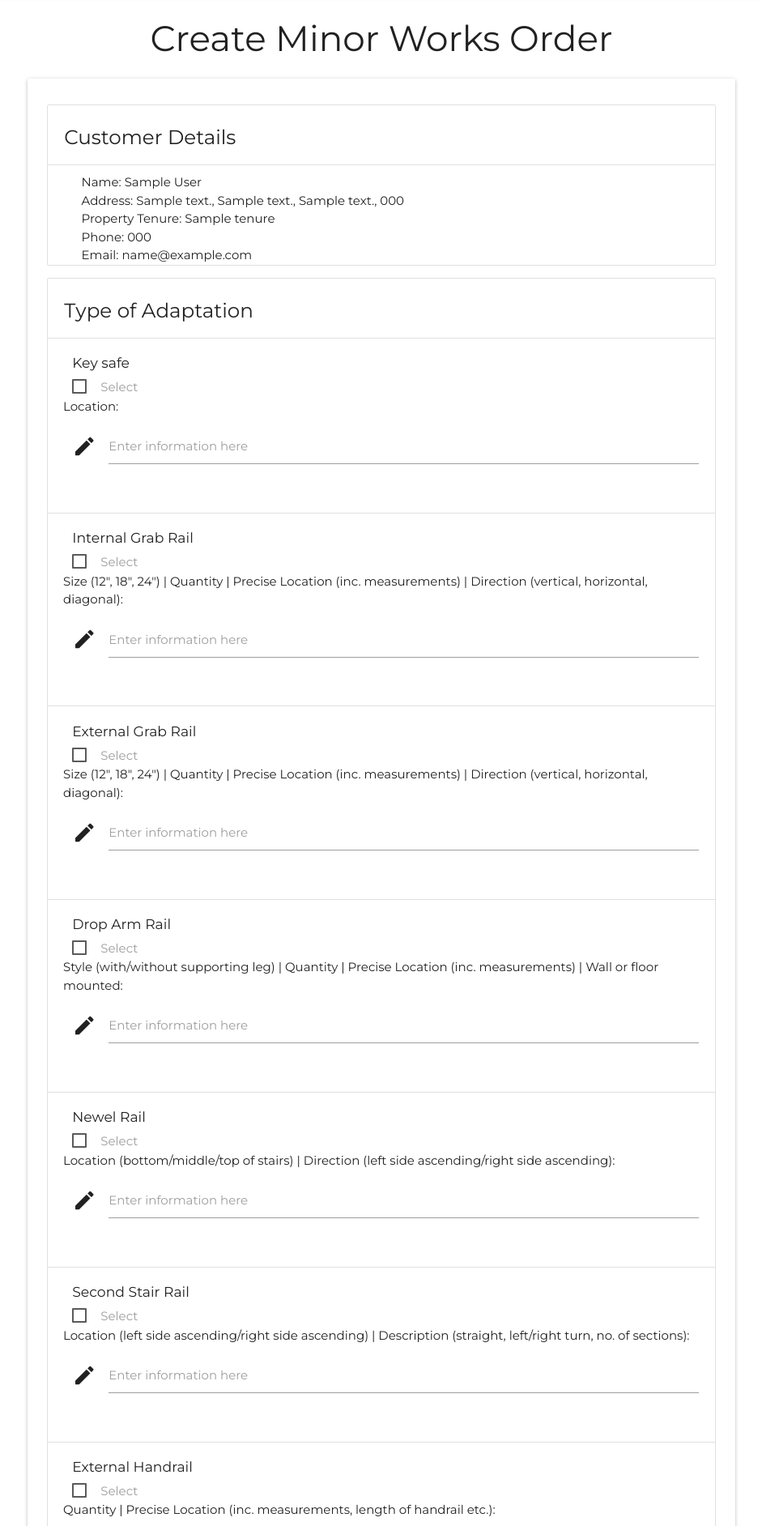
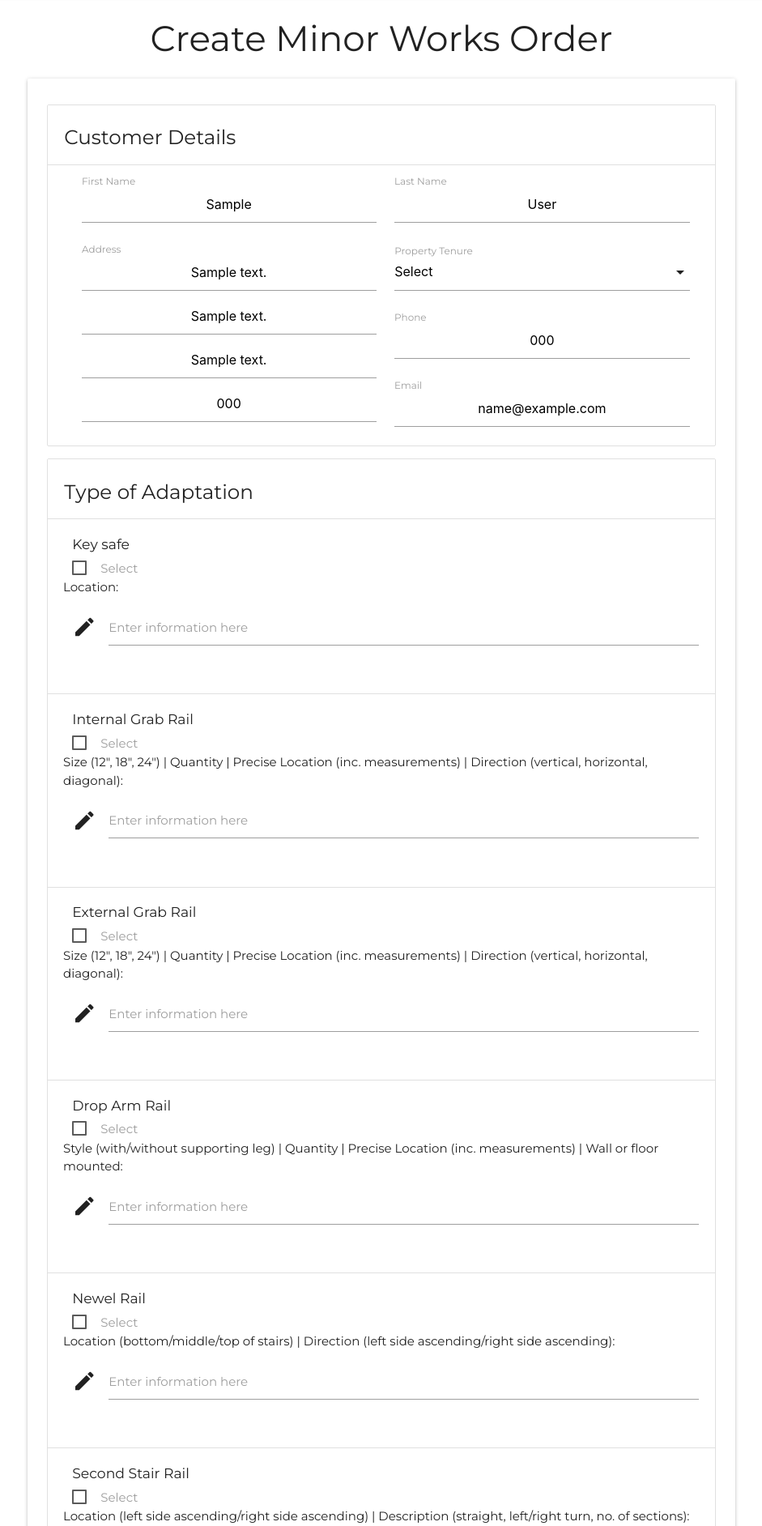
Before and after one commit to Danbob81/enabled, a Flask app: template templates/create_job.html in a window 1280 px wide. Shown: the part 69-1953 px from the top of the page at 81% size, without its empty margins (169-1110 px from the left). Run offline with Flask 2, Linux system fonts and the light colour scheme; the template is opened without the code that fills it: most values are stand-ins (such as "Sample title", 1, 10 or a date in 2020); some libraries are stand-ins or nearby versions.

Commit message:
add functionality to create job order record in db

```diff
--- a/templates/create_job.html
+++ b/templates/create_job.html
@@ -12,24 +12,61 @@
         <div class="card">
             <div class="card-content">
                 <form method="POST" action="{{ url_for('add_job', customer_id=customer._id) }}">
+                    <!-- Customer -->
                     <ul class="collection with-header">
                         <li class="collection-header"><h5>Customer Details</h5></li>
                         <li class="collection-item">
-                            <div class="col s12 left-align">Name:   {{ customer.first_name }} {{ customer.last_name }} <br>
-                                Address: {{ customer.address_street }}, {{ customer.address_city }}, {{ customer.address_county }},
-                                        {{ customer.postcode }} <br> Property Tenure: {{ customer.tenure }} <br>
-                                Phone: {{ customer.phone }} <br> Email: {{ customer.email }} <br>
+                            <!-- Name -->
+                            <div class="input-field col s12 l6">
+                                <input id="first_name" name="first_name" type="text" value="{{ customer.first_name }}" class="validate center-align" required>
+                                <label for="first_name">First Name</label>
+                            </div>
+                            <div class="input-field col s12 l6">
+                                <input id="last_name" name="last_name" type="text" value="{{ customer.last_name }}" class="validate center-align" required>
+                                <label for="last_name">Last Name</label>
+                            </div>
+                            <!-- Address -->
+                            <div class="input-field col s12 l6">
+                                <input placeholder="House no. and Street" id="address_street" name="address_street" type="text" value="{{ customer.address_street }}" class="validate center-align" required>
+                                <label for="address_street">Address</label>
+                                <input placeholder="Town/City" id="address_city" name="address_city" type="text" value="{{ customer.address_city }}" class="validate center-align" required>
+                                <label for="address_city"></label>
+                                <input placeholder="County" id="address_county" name="address_county" type="text" value="{{ customer.address_county }}" class="validate center-align" required>
+                                <label for="address_county"></label>
+                                <input placeholder="Postcode" id="postcode" name="postcode" type="text" value="{{ customer.postcode }}" class="validate center-align" required>
+                                <label for="postcode"></label>
+                            </div>
+                            <div class="input-field col s12 l6">
+                                <select id="tenure" name="tenure" class="validate" required>
+                                <!-- <option  value="" selected></option> -->
+                                <option value="" disabled selected>Select</option>
+                                <option value="Owner Occupied">Owner Occupied</option>
+                                <option value="Private Rent/Housing Association">Private Rent/Housing Association</option>
+                                <option value="Council">Council</option>
+                                </select>
+                                <label for="tenure">Property Tenure</label>
+                            </div>
+                            <!-- Phone -->
+                            <div class="input-field col s12 l6">
+                                <input id="phone" name="phone" type="text" value="{{ customer.phone }}" class="validate center-align" required>
+                                <label for="phone">Phone</label>
+                            </div>
+                            <!-- Email -->
+                            <div class="input-field col s12 l6">
+                                <input id="email" name="email" type="text" value="{{ customer.email }}" class="validate center-align" required>
+                                <label for="email">Email</label>
                             </div>
                         </li>
                     </ul>
+                    <!-- Adaptation -->
                     <ul class="collection with-header">
                         <li class="collection-header"><h5>Type of Adaptation</h5></li>
                         <li class="collection-item">
                             <div class="row">
                                 <div class="col s12">
                                     <h6>Key safe</h6>
-                                    <label>
-                                        <input type="checkbox" />
+                                    <label for="keysafe">
+                                        <input type="checkbox" id="keysafe" name="keysafe" />
                                         <span>Select</span>
                                     </label>
                                 </div>
@@ -37,8 +74,8 @@
                                 <p class="">Location:</p>
                                 <div class="input-field col s12">
                                     <i class="material-icons prefix">mode_edit</i>
-                                    <textarea id="icon_prefix2" class="materialize-textarea"></textarea>
-                                    <label for="icon_prefix2">Enter information here</label>
+                                    <textarea id="keysafe_text" name="keysafe_text" class="materialize-textarea"></textarea>
+                                    <label for="keysafe_text">Enter information here</label>
                                 </div>
                             </div>
                         </li>
@@ -46,17 +83,18 @@
                             <div class="row">
                                 <div class="col s12">
                                     <h6>Internal Grab Rail</h6>
-                                    <label>
-                                        <input type="checkbox" />
+                                    <label for="int_grab">
+                                        <input type="checkbox" id="int_grab" name="int_grab" />
                                         <span>Select</span>
                                     </label>
                                 </div>
                                 <br>
-                                <p class="">Size (12", 18", 24") | Quantity | Precise Location (inc. measurements) | Direction (vertical, horizontal, diagonal):</p>
+                                <p class="">Size (12", 18", 24") | Quantity | Precise Location (inc. measurements) |
+                                            Direction (vertical, horizontal, diagonal):</p>
                                 <div class="input-field col s12">
                                     <i class="material-icons prefix">mode_edit</i>
-                                    <textarea id="icon_prefix2" class="materialize-textarea"></textarea>
-                                    <label for="icon_prefix2">Enter information here</label>
+                                    <textarea id="int_grab_text" name="int_grab_text" class="materialize-textarea"></textarea>
+                                    <label for="int_grab_text">Enter information here</label>
                                 </div>
                             </div>
                         </li>
@@ -64,17 +102,18 @@
                             <div class="row">
                                 <div class="col s12">
                                     <h6>External Grab Rail</h6>
-                                    <label>
-                                        <input type="checkbox" />
+                                    <label for="ext_grab">
+                                        <input type="checkbox" id="ext_grab" name="ext_grab" />
                                         <span>Select</span>
                                     </label>
                                 </div>
                                 <br>
-                                <p class="">Size (12", 18", 24") | Quantity | Precise Location (inc. measurements) | Direction (vertical, horizontal, diagonal):</p>
+                                <p class="">Size (12", 18", 24") | Quantity | Precise Location (inc. measurements) |
+                                             Direction (vertical, horizontal, diagonal):</p>
                                 <div class="input-field col s12">
                                     <i class="material-icons prefix">mode_edit</i>
-                                    <textarea id="icon_prefix2" class="materialize-textarea"></textarea>
-                                    <label for="icon_prefix2">Enter information here</label>
+                                    <textarea id="ext_grab_text" name="ext_grab_text" class="materialize-textarea"></textarea>
+                                    <label for="ext_grab_text">Enter information here</label>
                                 </div>
                             </div>
                         </li>
@@ -82,17 +121,18 @@
                             <div class="row">
                                 <div class="col s12">
                                     <h6>Drop Arm Rail</h6>
-                                    <label>
-                                        <input type="checkbox" />
+                                    <label for="drop_rail">
+                                        <input type="checkbox" id="drop_rail" name="drop_rail" />
                                         <span>Select</span>
                                     </label>
                                 </div>
                                 <br>
-                                <p class="">Style (with/without supporting leg) | Quantity | Precise Location (inc. measurements) | Wall or floor mounted:</p>
+                                <p class="">Style (with/without supporting leg) | Quantity |
+                                            Precise Location (inc. measurements) | Wall or floor mounted:</p>
                                 <div class="input-field col s12">
                                     <i class="material-icons prefix">mode_edit</i>
-                                    <textarea id="icon_prefix2" class="materialize-textarea"></textarea>
-                                    <label for="icon_prefix2">Enter information here</label>
+                                    <textarea id="drop_rail_text" name="drop_rail_text" class="materialize-textarea"></textarea>
+                                    <label for="drop_rail_text">Enter information here</label>
                                 </div>
                             </div>
                         </li>
@@ -100,17 +140,18 @@
                             <div class="row">
                                 <div class="col s12">
                                     <h6>Newel Rail</h6>
-                                    <label>
-                                        <input type="checkbox" />
+                                    <label for="newel">
+                                        <input type="checkbox" id="newel" name="newel" />
                                         <span>Select</span>
                                     </label>
                                 </div>
                                 <br>
-                                <p class="">Location (bottom/middle/top of stairs) | Direction (left side ascending/right side ascending):</p>
+                                <p class="">Location (bottom/middle/top of stairs) |
+                                            Direction (left side ascending/right side ascending):</p>
                                 <div class="input-field col s12">
                                     <i class="material-icons prefix">mode_edit</i>
-                                    <textarea id="icon_prefix2" class="materialize-textarea"></textarea>
-                                    <label for="icon_prefix2">Enter information here</label>
+                                    <textarea id="newel_text" name="newel_text" class="materialize-textarea"></textarea>
+                                    <label for="newel_text">Enter information here</label>
                                 </div>
                             </div>
                         </li>
@@ -118,17 +159,18 @@
                             <div class="row">
                                 <div class="col s12">
                                     <h6>Second Stair Rail</h6>
-                                    <label>
-                                        <input type="checkbox" />
+                                    <label for="stair_rail">
+                                        <input type="checkbox" id="stair_rail" name="stair_rail" />
                                         <span>Select</span>
                                     </label>
                                 </div>
                                 <br>
-                                <p class="">Location (left side ascending/right side ascending) | Description (straight, left/right turn, no. of sections):</p>
+                                <p class="">Location (left side ascending/right side ascending) |
+                                            Description (straight, left/right turn, no. of sections):</p>
                                 <div class="input-field col s12">
                                     <i class="material-icons prefix">mode_edit</i>
-                                    <textarea id="icon_prefix2" class="materialize-textarea"></textarea>
-                                    <label for="icon_prefix2">Enter information here</label>
+                                    <textarea id="stair_rail_text" name="stair_rail_text" class="materialize-textarea"></textarea>
+                                    <label for="stair_rail_text">Enter information here</label>
                                 </div>
                             </div>
                         </li>
@@ -136,8 +178,8 @@
                             <div class="row">
                                 <div class="col s12">
                                     <h6>External Handrail</h6>
-                                    <label>
-                                        <input type="checkbox" />
+                                    <label for="handrail">
+                                        <input type="checkbox" id="handrail" name="handrail" />
                                         <span>Select</span>
                                     </label>
                                 </div>
@@ -145,8 +187,8 @@
                                 <p class="">Quantity | Precise Location (inc. measurements, length of handrail etc.):</p>
                                 <div class="input-field col s12">
                                     <i class="material-icons prefix">mode_edit</i>
-                                    <textarea id="icon_prefix2" class="materialize-textarea"></textarea>
-                                    <label for="icon_prefix2">Enter information here</label>
+                                    <textarea id="handrail_text" name="handrail_text" class="materialize-textarea"></textarea>
+                                    <label for="handrail_text">Enter information here</label>
                                 </div>
                             </div>
                         </li>
@@ -154,17 +196,18 @@
                             <div class="row">
                                 <div class="col s12">
                                     <h6>Half Step</h6>
-                                    <label>
-                                        <input type="checkbox" />
+                                    <label for="step">
+                                        <input type="checkbox" id="step" name="step" />
                                         <span>Select</span>
                                     </label>
                                 </div>
                                 <br>
-                                <p class="">Location (front/side/rear) | No. of platforms | Height of step (3", 4", 5", 6") | Tread length (12", 18", 24") | Step width:</p>
+                                <p class="">Location (front/side/rear) | No. of platforms |
+                                            Height of step (3", 4", 5", 6") | Tread length (12", 18", 24") | Step width:</p>
                                 <div class="input-field col s12">
                                     <i class="material-icons prefix">mode_edit</i>
-                                    <textarea id="icon_prefix2" class="materialize-textarea"></textarea>
-                                    <label for="icon_prefix2">Enter information here</label>
+                                    <textarea id="step_text" name="step_text" class="materialize-textarea"></textarea>
+                                    <label for="step_text">Enter information here</label>
                                 </div>
                             </div>
                         </li>
@@ -172,8 +215,8 @@
                             <div class="row">
                                 <div class="col s12">
                                     <h6>Access Ramp</h6>
-                                    <label>
-                                        <input type="checkbox" />
+                                    <label for="ramp">
+                                        <input type="checkbox" id="ramp" name="ramp" />
                                         <span>Select</span>
                                     </label>
                                 </div>
@@ -181,8 +224,8 @@
                                 <p class="">Location (front/side/rear) | Description of current access:</p>
                                 <div class="input-field col s12">
                                     <i class="material-icons prefix">mode_edit</i>
-                                    <textarea id="icon_prefix2" class="materialize-textarea"></textarea>
-                                    <label for="icon_prefix2">Enter information here</label>
+                                    <textarea id="ramp_text" name="ramp_text" class="materialize-textarea"></textarea>
+                                    <label for="ramp_text">Enter information here</label>
                                 </div>
                             </div>
                         </li>
@@ -190,8 +233,8 @@
                             <div class="row">
                                 <div class="col s12">
                                     <h6>Over Bath Shower</h6>
-                                    <label>
-                                        <input type="checkbox" />
+                                    <label for="shower">
+                                        <input type="checkbox" id="shower" name="shower" />
                                         <span>Select</span>
                                     </label>
                                 </div>
@@ -199,8 +242,8 @@
                                 <p class="">Details of any specific requirements (e.g. tiling):</p>
                                 <div class="input-field col s12">
                                     <i class="material-icons prefix">mode_edit</i>
-                                    <textarea id="icon_prefix2" class="materialize-textarea"></textarea>
-                                    <label for="icon_prefix2">Enter information here</label>
+                                    <textarea id="shower_text" name="shower_text" class="materialize-textarea"></textarea>
+                                    <label for="shower_text">Enter information here</label>
                                 </div>
                             </div>
                         </li>
@@ -208,8 +251,8 @@
                             <div class="row">
                                 <div class="col s12">
                                     <h6>Other Adapatation (not listed above)</h6>
-                                    <label>
-                                        <input type="checkbox" />
+                                    <label for="other">
+                                        <input type="checkbox" id="other" name="other" />
                                         <span>Select</span>
                                     </label>
                                 </div>
@@ -217,19 +260,20 @@
                                 <p class="">Provide information of any other adaptations, not listed above, here:</p>
                                 <div class="input-field col s12">
                                     <i class="material-icons prefix">mode_edit</i>
-                                    <textarea id="icon_prefix2" class="materialize-textarea"></textarea>
-                                    <label for="icon_prefix2">Enter information here</label>
+                                    <textarea id="other_text" name="other_text" class="materialize-textarea"></textarea>
+                                    <label for="other_text">Enter information here</label>
                                 </div>
                             </div>
                         </li>
                     </ul>
+                    <!-- Referrer -->
                     <ul class="collection with-header">
                         <li class="collection-header"><h5>Referrer Details</h5></li>
                         <li class="collection-item">
                             <div class="row">
                                 <div class="input-field col s12">
-                                    <input id="name" name="name" type="text" class="validate" required>
-                                    <label for="name">Name</label>
+                                    <input id="ref_name" name="ref_name" type="text" class="validate" required>
+                                    <label for="ref_name">Name</label>
                                 </div>
                             </div>
                             <div class="row">
@@ -240,18 +284,19 @@
                             </div>
                             <div class="row">
                                 <div class="input-field col s12">
-                                    <input id="email" name="email" type="email" class="validate" required>
-                                    <label for="email">Email</label>
+                                    <input id="ref_email" name="ref_email" type="email" class="validate" required>
+                                    <label for="ref_email">Email</label>
                                 </div>
                             </div>
                             <div class="row">
                                 <div class="input-field col s12">
-                                    <input id="phone" name="phone" type="tel" class="validate" required>
-                                    <label for="phone">Phone number</label>
+                                    <input id="ref_phone" name="ref_phone" type="tel" class="validate" required>
+                                    <label for="ref_phone">Phone number</label>
                                 </div>
                             </div>
                         </li>
                     </ul>
+                    <!-- Submit -->
                     <ul class="collection">
                         <li class="collection-item">
                             <div class="row">
```
